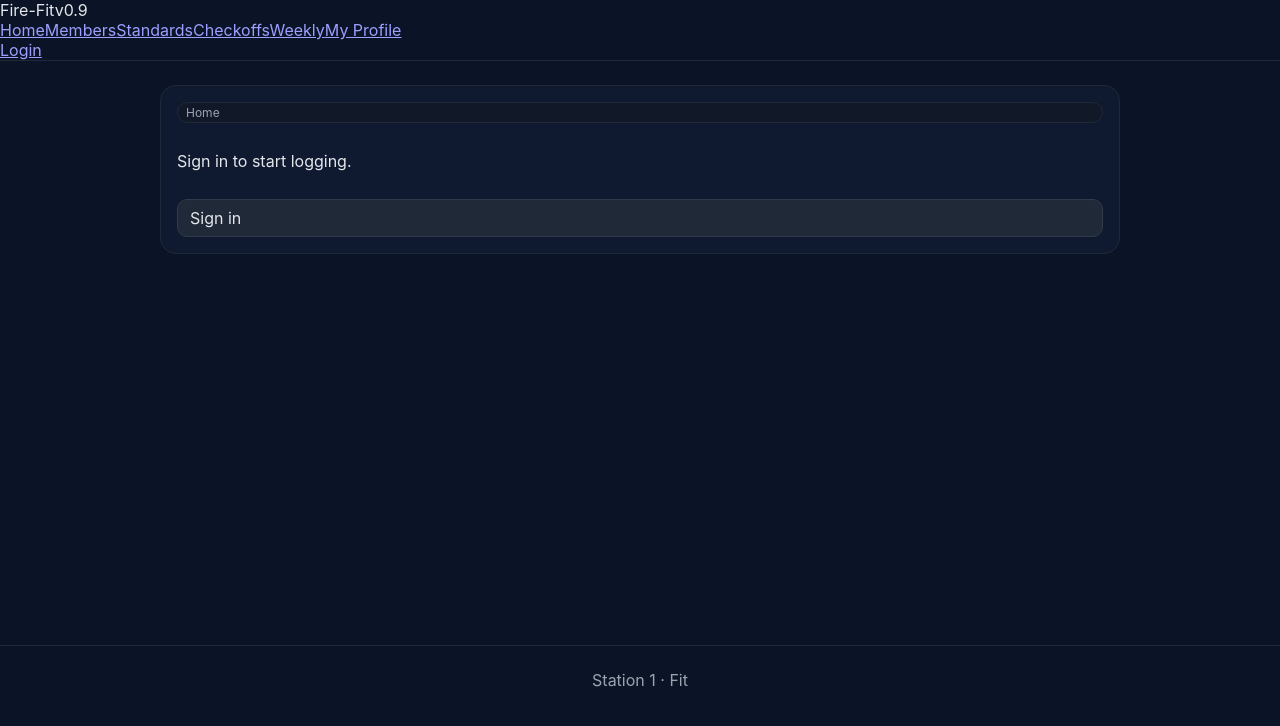
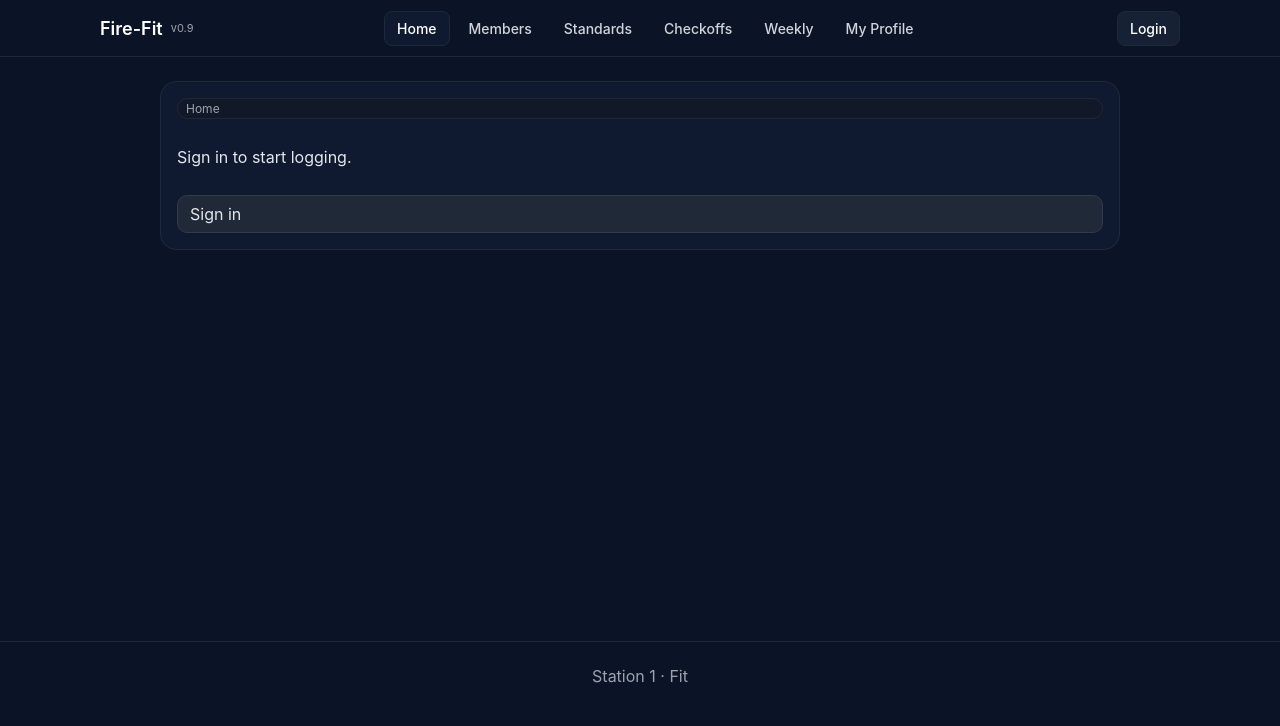
Before and after one commit to mattrauschenbach-cloud/garfieldfit25, a React (Vite) app: page / in a window 1280 px wide. Shown: the top 726 px of the page. Built offline with nearby package versions, Linux system fonts and the light colour scheme; no server answers.

Commit message:
Update NavBar.jsx

```diff
--- a/src/components/NavBar.jsx
+++ b/src/components/NavBar.jsx
@@ -2,12 +2,50 @@
 import { NavLink, useNavigate } from "react-router-dom"
 import useAuth from "../lib/auth"
 
-const linkBase =
-  "px-3 py-2 rounded-md text-sm font-medium transition-colors"
-const active =
-  "bg-[#0f1a30] text-white border border-[#1f2937]"
-const inactive =
-  "text-gray-300 hover:text-white hover:bg-[#0f1a30] border border-transparent"
+const shell = {
+  background: "#0b1426",
+  borderBottom: "1px solid #1f2937",
+  position: "sticky",
+  top: 0,
+  zIndex: 40,
+}
+const wrap = { maxWidth: 1080, margin: "0 auto", padding: "0 16px" }
+const row  = { display: "flex", alignItems: "center", justifyContent: "space-between", height: 56 }
+
+const linkBase = {
+  padding: "8px 12px",
+  borderRadius: 8,
+  fontSize: 14,
+  fontWeight: 500,
+  textDecoration: "none",
+  border: "1px solid transparent",
+  transition: "background 120ms, color 120ms, border-color 120ms",
+  color: "#d1d5db",
+}
+const linkActive = {
+  background: "#0f1a30",
+  color: "#ffffff",
+  borderColor: "#1f2937",
+}
+const linkHover = { background: "#0f1a30", color: "#ffffff" }
+
+function LinkItem({ to, children }) {
+  return (
+    <NavLink
+      to={to}
+      style={({ isActive }) => ({
+        ...linkBase,
+        ...(isActive ? linkActive : null),
+      })}
+      onMouseEnter={e => Object.assign(e.currentTarget.style, linkHover)}
+      onMouseLeave={e => Object.assign(e.currentTarget.style, (e.currentTarget.getAttribute("data-active")==="1") ? linkActive : linkBase)}
+      data-active={({ isActive }) => (isActive ? "1" : "0")}
+      // data-active is set correctly via style prop below (hack for onMouseLeave)
+    >
+      {children}
+    </NavLink>
+  )
+}
 
 export default function NavBar() {
   const navigate = useNavigate()
@@ -17,46 +55,52 @@ export default function NavBar() {
   const isOwner  = role === "owner"
 
   return (
-    <header className="w-full sticky top-0 z-40" style={{background:"#0b1426", borderBottom:"1px solid #1f2937"}}>
-      <div className="max-w-6xl mx-auto px-4">
-        <div className="flex items-center justify-between h-14">
+    <header style={shell}>
+      <div style={wrap}>
+        <div style={row}>
           {/* Brand */}
-          <div className="flex items-center gap-3">
-            <span className="text-lg font-semibold text-white">Fire-Fit</span>
-            <span className="hidden sm:inline text-xs text-gray-400">v0.9</span>
+          <div style={{ display: "flex", alignItems: "center", gap: 8 }}>
+            <span style={{ fontSize: 18, fontWeight: 600, color: "#ffffff" }}>Fire-Fit</span>
+            <span style={{ fontSize: 11, color: "#9ca3af" }}>v0.9</span>
           </div>
 
-          {/* Nav links */}
-          <nav className="flex items-center gap-1">
-            <NavLink to="/" className={({isActive}) => `${linkBase} ${isActive ? active : inactive}`}>Home</NavLink>
-            <NavLink to="/members" className={({isActive}) => `${linkBase} ${isActive ? active : inactive}`}>Members</NavLink>
-            <NavLink to="/standards" className={({isActive}) => `${linkBase} ${isActive ? active : inactive}`}>Standards</NavLink>
-            <NavLink to="/checkoffs" className={({isActive}) => `${linkBase} ${isActive ? active : inactive}`}>Checkoffs</NavLink>
-            <NavLink to="/weekly" className={({isActive}) => `${linkBase} ${isActive ? active : inactive}`}>Weekly</NavLink>
-            <NavLink to="/my" className={({isActive}) => `${linkBase} ${isActive ? active : inactive}`}>My Profile</NavLink>
+          {/* Links */}
+          <nav style={{ display: "flex", alignItems: "center", gap: 6 }}>
+            <LinkItem to="/">Home</LinkItem>
+            <LinkItem to="/members">Members</LinkItem>
+            <LinkItem to="/standards">Standards</LinkItem>
+            <LinkItem to="/checkoffs">Checkoffs</LinkItem>
+            <LinkItem to="/weekly">Weekly</LinkItem>
+            <LinkItem to="/my">My Profile</LinkItem>
 
-            {/* Role badges (optional) */}
+            {/* role badges */}
             {isOwner && (
-              <span className="ml-2 text-[10px] uppercase tracking-wide text-emerald-300">Owner</span>
+              <span style={{ marginLeft: 8, fontSize: 10, color: "#6ee7b7", letterSpacing: 1 }}>OWNER</span>
             )}
             {isMentor && !isOwner && (
-              <span className="ml-2 text-[10px] uppercase tracking-wide text-sky-300">Mentor</span>
+              <span style={{ marginLeft: 8, fontSize: 10, color: "#7dd3fc", letterSpacing: 1 }}>MENTOR</span>
             )}
           </nav>
 
-          {/* Auth actions */}
-          <div className="flex items-center gap-2">
+          {/* Auth */}
+          <div style={{ display: "flex", alignItems: "center", gap: 8 }}>
             {user ? (
               <>
-                <span className="hidden sm:inline text-xs text-gray-300">
+                <span style={{ fontSize: 12, color: "#d1d5db" }}>
                   {profile?.displayName || user.email}
                 </span>
                 <button
-                  onClick={async () => {
-                    await signOut()
-                    navigate("/login")
+                  onClick={async () => { await signOut(); navigate("/login") }}
+                  style={{
+                    padding: "8px 12px",
+                    borderRadius: 8,
+                    fontSize: 14,
+                    fontWeight: 500,
+                    background: "#172136",
+                    color: "#ffffff",
+                    border: "1px solid #1f2937",
+                    cursor: "pointer",
                   }}
-                  className="px-3 py-2 rounded-md text-sm font-medium bg-[#172136] text-white border border-[#1f2937] hover:bg-[#0f1a30] transition-colors"
                 >
                   Logout
                 </button>
@@ -64,7 +108,12 @@ export default function NavBar() {
             ) : (
               <NavLink
                 to="/login"
-                className="px-3 py-2 rounded-md text-sm font-medium bg-[#172136] text-white border border-[#1f2937] hover:bg-[#0f1a30] transition-colors"
+                style={{
+                  ...linkBase,
+                  background: "#172136",
+                  color: "#ffffff",
+                  border: "1px solid #1f2937",
+                }}
               >
                 Login
               </NavLink>
```
